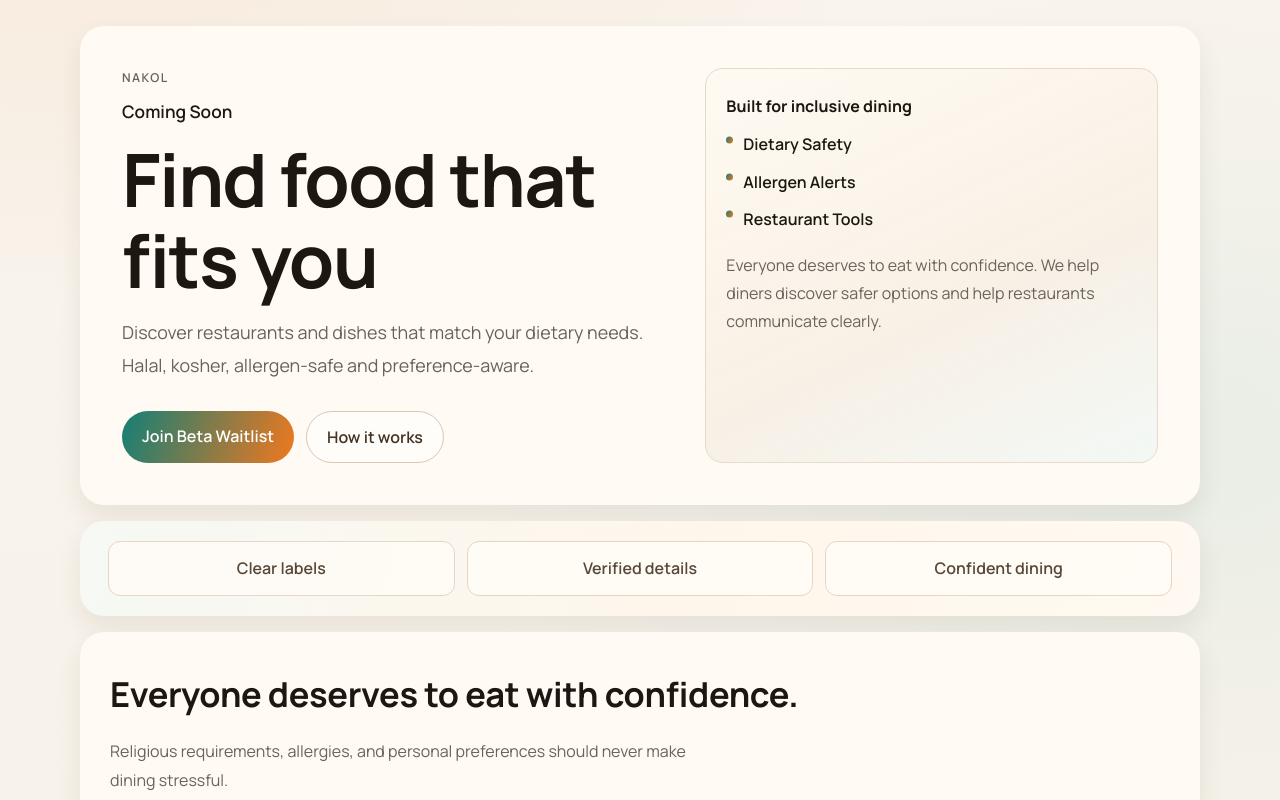
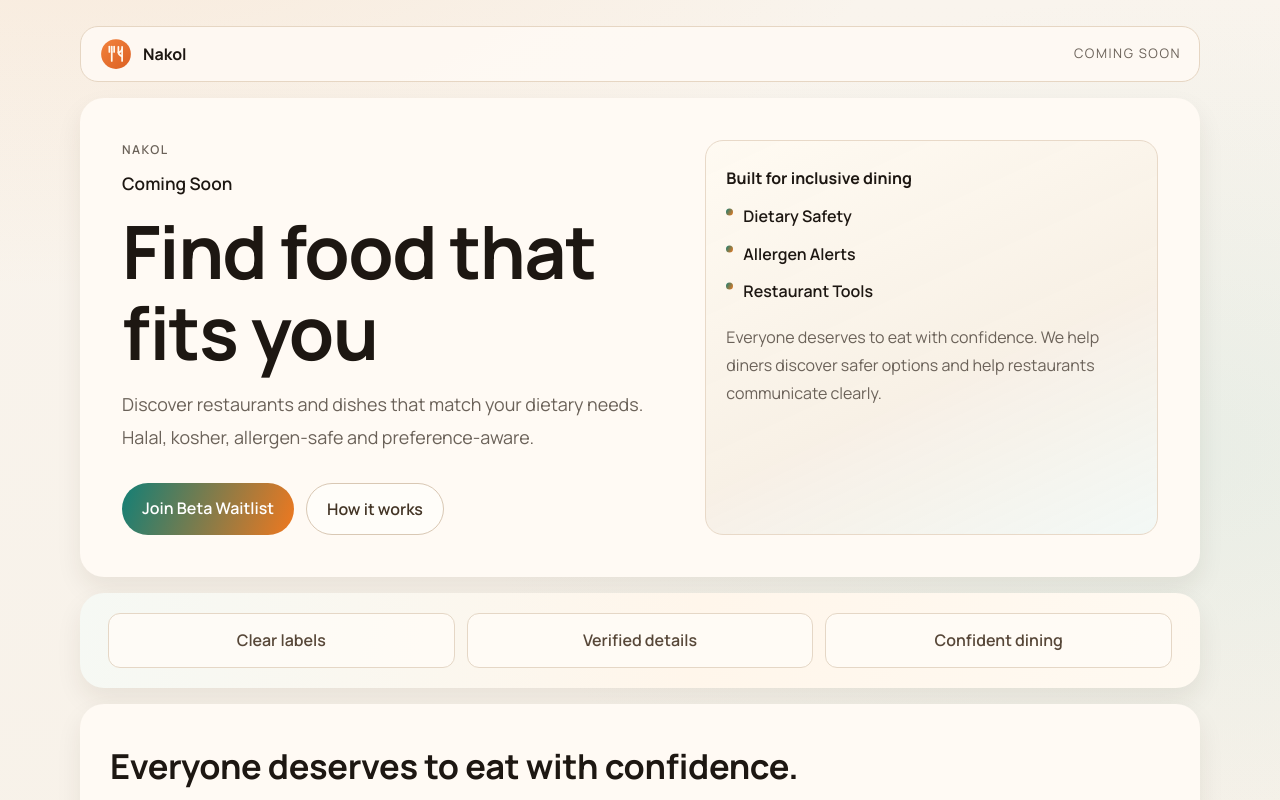
Before and after one commit to KevinHongJY/Nakol_demo, a Next.js app: page / in a window 1280 px wide. Shown: the top 800 px of the page. Built offline with nearby package versions, Linux system fonts and the light colour scheme.

Commit message:
Restore top bar as static in-flow element and remove forced hide rules

```diff
--- a/app/globals.css
+++ b/app/globals.css
@@ -30,18 +30,37 @@ body {
     linear-gradient(180deg, #f9f4ed 0%, #f7f1e8 45%, #f5ede2 100%);
 }
 
-/* Hard hide any legacy top bar/hero header if it appears from old HTML */
-header,
-.topbar,
-.hero-head {
-  display: none !important;
-}
-
 .page {
   position: relative;
   width: min(1120px, 92vw);
   margin: 0 auto;
   padding: 26px 0 120px;
+}
+
+.topbar {
+  position: static;
+  display: flex;
+  justify-content: space-between;
+  align-items: center;
+  margin-bottom: 16px;
+  padding: 10px 18px;
+  border-radius: 18px;
+  border: 1px solid #e6d6c3;
+  background: rgba(255, 250, 244, 0.9);
+}
+
+.brand-lockup {
+  display: inline-flex;
+  align-items: center;
+  gap: 10px;
+  font-weight: 700;
+}
+
+.top-badge {
+  font-size: 0.82rem;
+  letter-spacing: 0.12em;
+  text-transform: uppercase;
+  color: var(--muted);
 }
 
 .panel {
--- a/app/page.tsx
+++ b/app/page.tsx
@@ -80,6 +80,14 @@ export default function Home() {
 
   return (
     <main className="page">
+      <div className="topbar">
+        <div className="brand-lockup">
+          <Image src="/nakol-mark.svg" alt="Nakol icon" width={34} height={34} priority />
+          <span>Nakol</span>
+        </div>
+        <span className="top-badge">Coming Soon</span>
+      </div>
+
       <section className="hero panel">
         <div className="hero-copy">
           <p className="eyebrow">Nakol</p>
```
